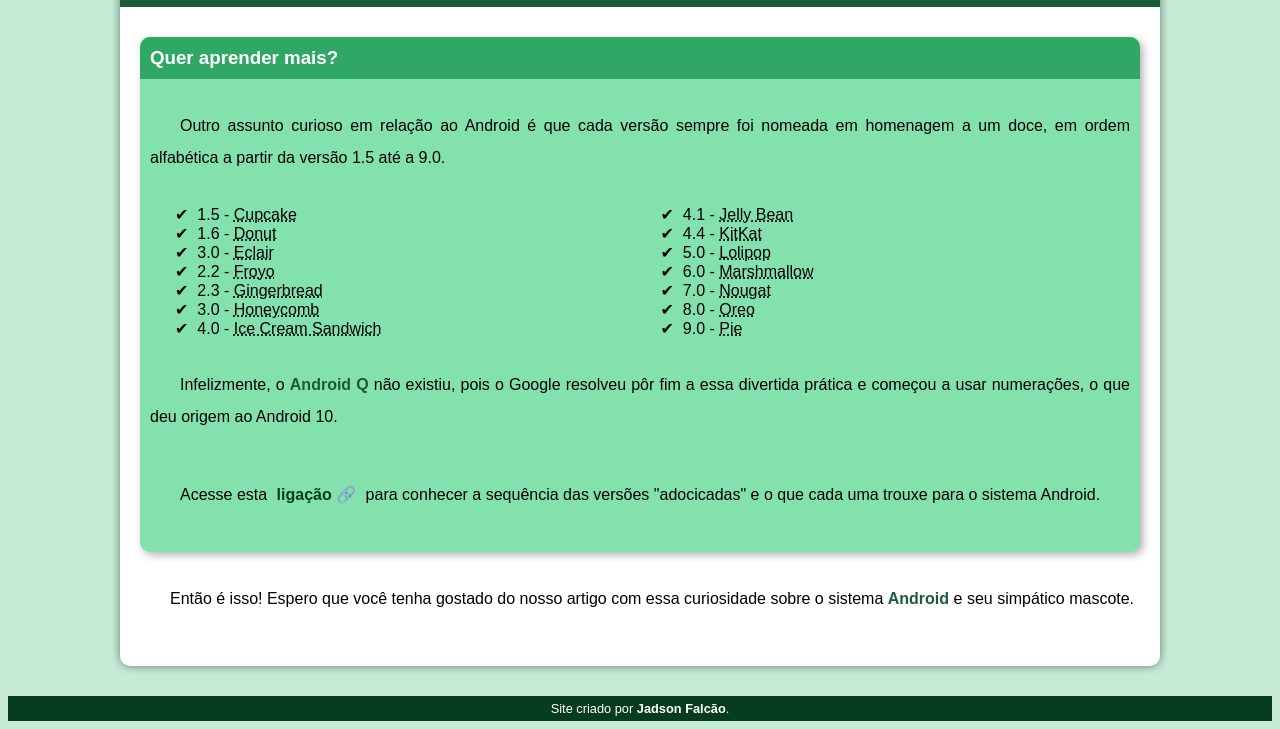
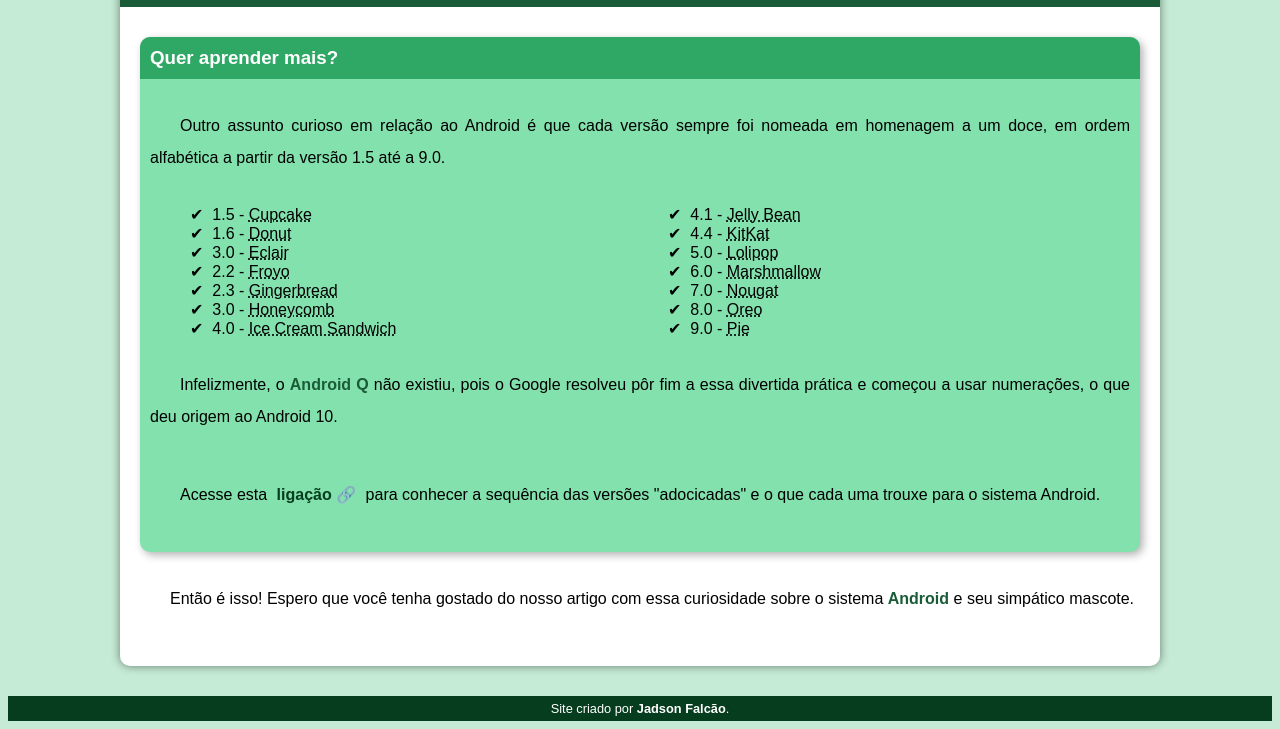
Before and after one commit to JadsonBRodrigues/html-css, a plain HTML site: page desafios/Desafio 010/android.html in a window 1280 px wide. Shown: the part 2631-3360 px from the top of the page. Drawn offline with Linux system fonts and the light colour scheme.

Commit message:
padding aside

```diff
--- a/desafios/Desafio 010/estilo/style.css
+++ b/desafios/Desafio 010/estilo/style.css
@@ -154,7 +154,7 @@ aside {background-color: var(--cor1);
 aside > ul {list-style-position: inside;
             columns: 2;
             list-style-type: '\2714\00A0\00A0';
-            margin-left: -15px;
+            padding-left: -15px;
         }
 
 aside > h3 {background-color: var(--cor3);
```
